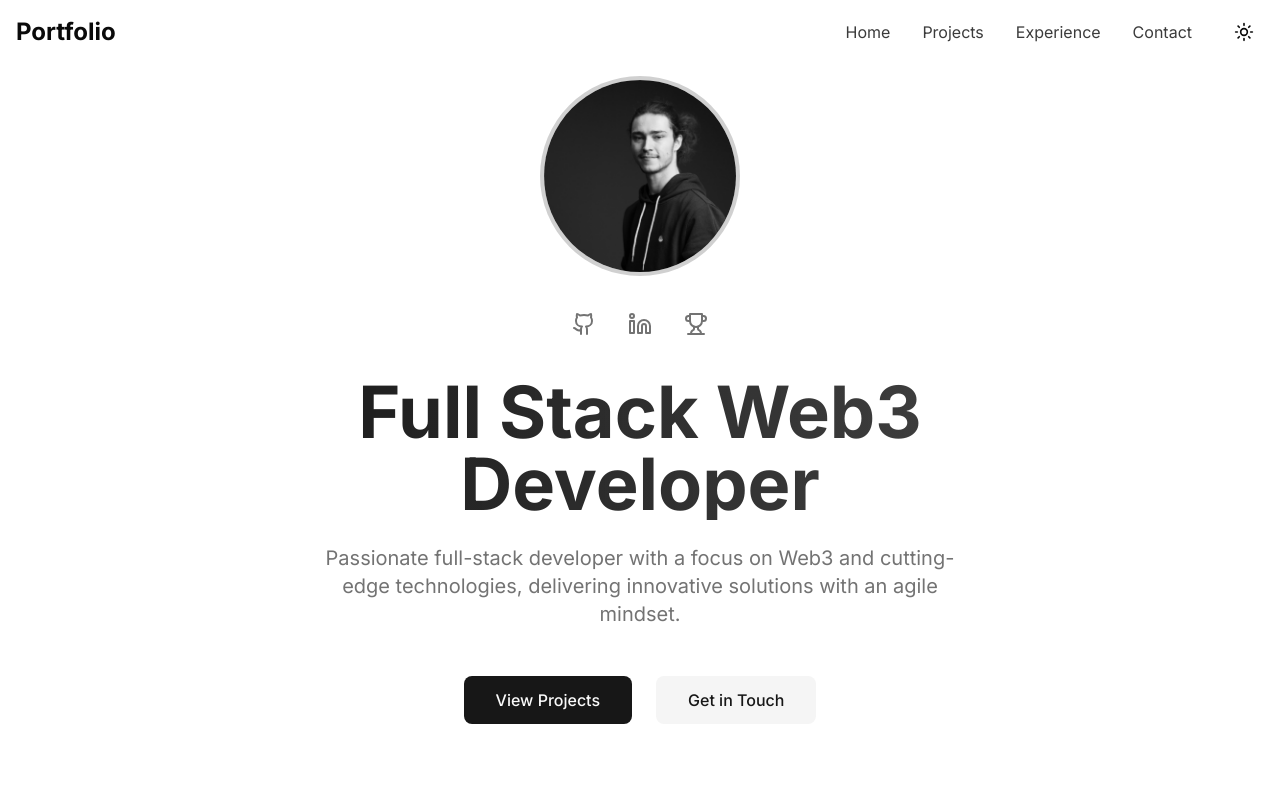
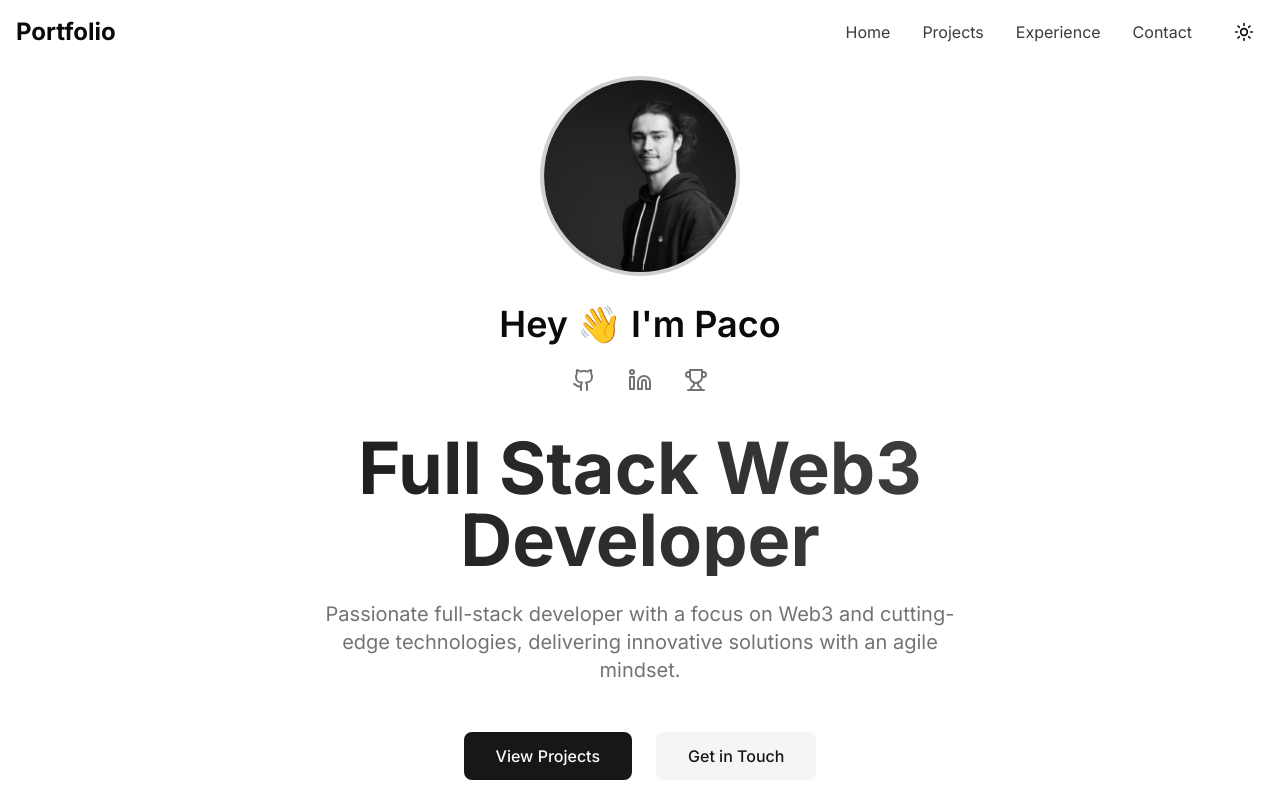
Before and after one commit to Pduhard/resume-website, a Next.js app: page / in a window 1280 px wide. Shown: the top 800 px of the page. Built offline with nearby package versions, Linux system fonts and the light colour scheme.

Commit message:
feat: add Hey 👋 I'm Paco in Hero Section

```diff
--- a/components/sections/Hero.tsx
+++ b/components/sections/Hero.tsx
@@ -36,6 +36,14 @@ export default function Hero() {
             fill
           />
         </motion.div>
+        <motion.h2
+          className="text-3xl md:text-4xl font-semibold mb-4"
+          initial={{ opacity: 0, y: 20 }}
+          animate={{ opacity: 1, y: 0 }}
+          transition={{ delay: 0.25 }}
+        >
+          Hey 👋 I&apos;m Paco
+        </motion.h2>
         <motion.div
           initial={{ opacity: 0, y: 20 }}
           animate={{ opacity: 1, y: 0 }}
```
